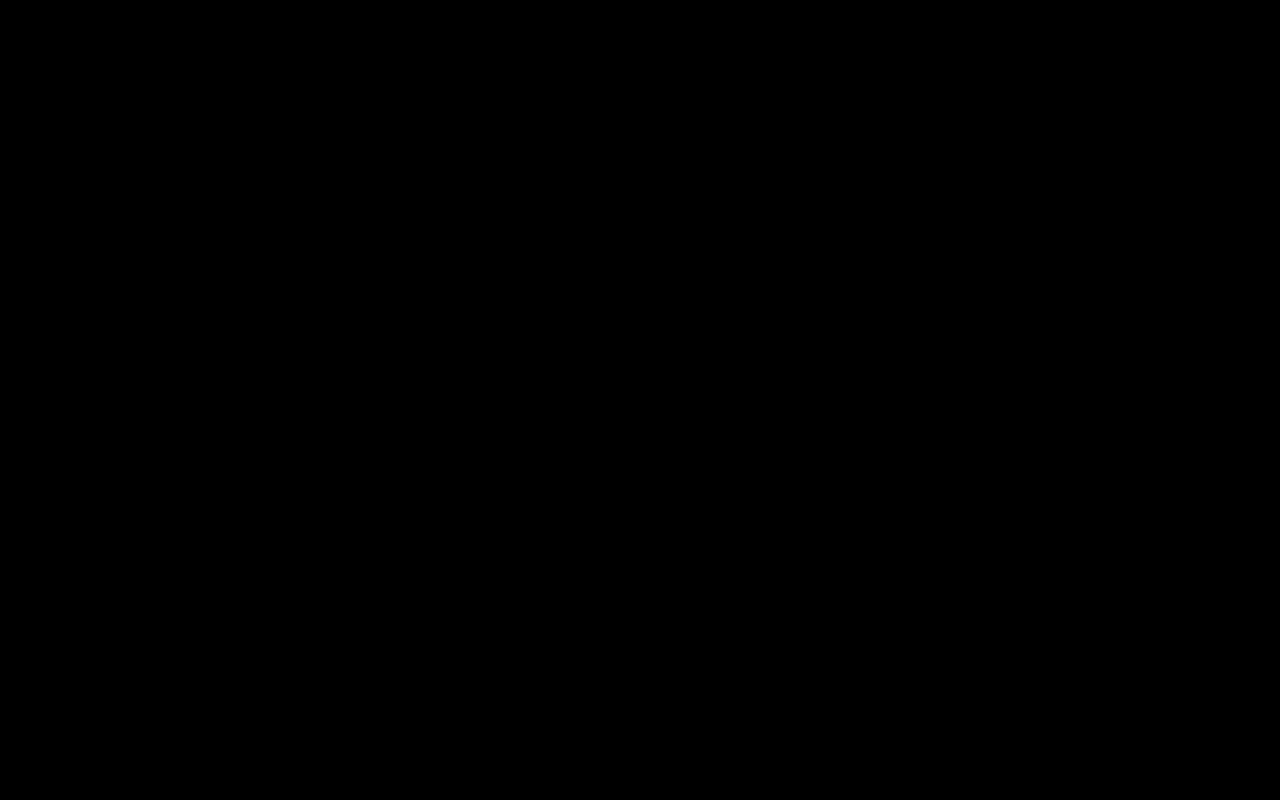
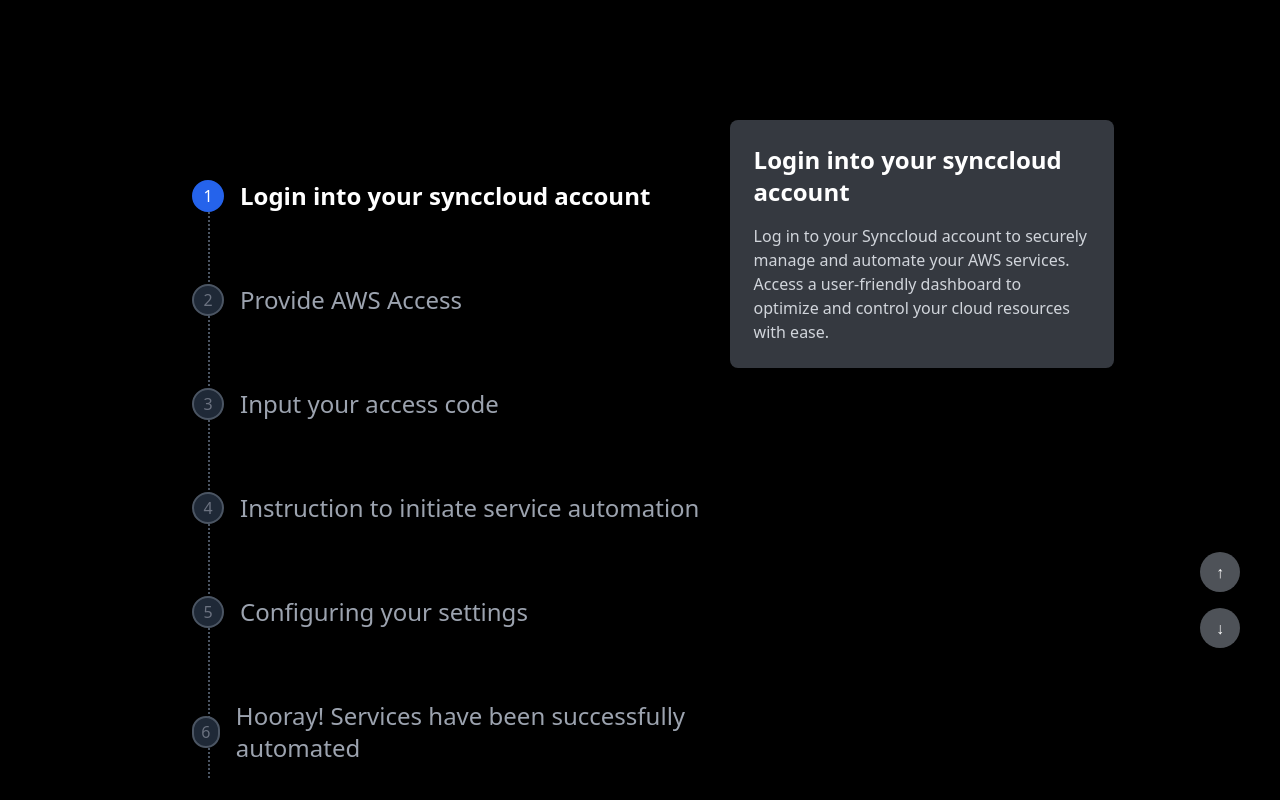
Before and after one commit to Babithkp/Syn-Cloud-Frontend, a React (Vite) app: page / in a window 1280 px wide. Shown: the part 2280-3080 px from the top of the page. Built offline with nearby package versions, Linux system fonts and the light colour scheme.

Commit message:
Home_process sec. initial commit

```diff
--- a/src/component/Process/Process.tsx
+++ b/src/component/Process/Process.tsx
@@ -1,9 +1,94 @@
+import { useState } from "react";
 
-const Process = () => {
+const steps = [
+  { title: "Login into your synccloud account", description: "Log in to your Synccloud account to securely manage and automate your AWS services. Access a user-friendly dashboard to optimize and control your cloud resources with ease." },
+  { title: "Provide AWS Access", description: "Grant necessary permissions for AWS access. Ensure a smooth setup by allowing required access." },
+  { title: "Input your access code", description: "Enter your access code to verify your identity and link your Synccloud account with AWS." },
+  { title: "Instruction to initiate service automation", description: "Follow the instructions provided to start automating your selected AWS services efficiently." },
+  { title: "Configuring your settings", description: "Adjust settings to customize the automation based on your requirements, ensuring the best performance." },
+  { title: "Hooray! Services have been successfully automated", description: "All selected services are now automated successfully. Enjoy seamless cloud management." },
+];
+
+const Process: React.FC = () => {
+  const [currentStep, setCurrentStep] = useState(0);
+
+  const nextStep = () => {
+    if (currentStep < steps.length - 1) {
+      setCurrentStep(currentStep + 1);
+    }
+  };
+
+  const prevStep = () => {
+    if (currentStep > 0) {
+      setCurrentStep(currentStep - 1);
+    }
+  };
+
   return (
-    <>
-      <div className="h-screen bg-black "></div>
-    </>
+    <div className="h-[120vh] relative flex justify-center items-center text-white bg-black">
+      <div className=" w-[70vw] flex align-middle items-start">
+
+        {/* Left Side - Steps with Dotted Line */}
+        <div className="relative h-[85vh] w-[60%] flex flex-col items-star">
+          {/* Dotted Line */}
+          <div className="border-l-2 border-dotted border-gray-600 h-[85%] absolute left-4 top-10"></div>
+
+          {/* Steps */}
+          {steps.map((step, index) => (
+            <div key={index} className="flex items-center mb-8 relative">
+              <div
+                className={`w-8 h-8 flex items-center justify-center rounded-full border-2 transition-all duration-300 ${
+                  index <= currentStep ? "bg-blue-600 border-blue-600" : "bg-gray-800 border-gray-600"
+                }`}
+              >
+                <span className={`${index <= currentStep ? "text-white" : "text-gray-500"}`}>
+                  {index + 1}
+                </span>
+              </div>
+              <span className={`ml-4 my-5 text-2xl ${index === currentStep ? "text-white font-semibold" : "text-gray-400"}`}>
+                {step.title}
+              </span>
+            </div>
+          ))}
+        </div>
+
+        {/* Right Side - Step Content */}
+        <div className="flex-1 w-[40%] h-[110vh]">
+          {
+            steps.map((step,index)=>{
+            return(
+              <div className={` ${(index==currentStep) ? "" : "opacity-0"} absolute top-0 w-[30%] bg-gray-500 bg-opacity-50 backdrop-blur-md p-6 rounded-lg shadow-lg`} style={{ marginTop: `${index * 7}%` }}>
+                <h2 className="text-2xl font-bold mb-4">{step.title}</h2>
+                <p className="text-gray-300">{step.description}</p>
+            </div>
+            )
+            })
+          }
+        </div>
+      </div>
+
+      {/* Arrow Buttons on the Far Right of the Screen */}
+      <div className="flex flex-col space-y-4 items-center absolute right-10 top-1/2 transform -translate-y-1/2">
+        <button
+          onClick={prevStep}
+          disabled={currentStep === 0}
+          className={`${
+            currentStep === 0 ? " cursor-not-allowed" : ""
+          } bg-gray-400 bg-opacity-50 backdrop-blur-md text-white font-bold py-2 px-4 rounded-full transition-all duration-300`}
+        >
+          ↑
+        </button>
+        <button
+          onClick={nextStep}
+          disabled={currentStep === steps.length - 1}
+          className={`${
+            currentStep === steps.length - 1 ? " cursor-not-allowed border-2 border-red-600" : ""
+          } bg-gray-400 bg-opacity-50 backdrop-blur-md text-white font-bold py-2 px-4 rounded-full transition-all duration-300`}
+        >
+          ↓
+        </button>
+      </div>
+    </div>
   );
 };
 
```
